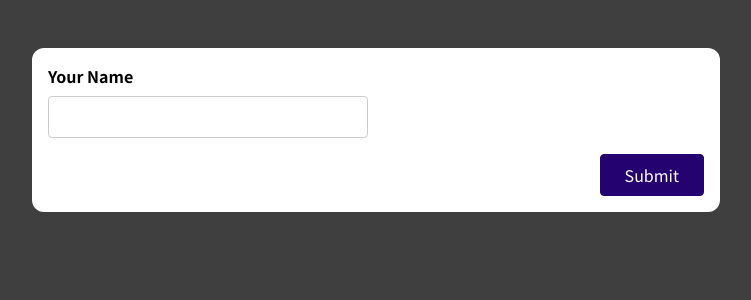
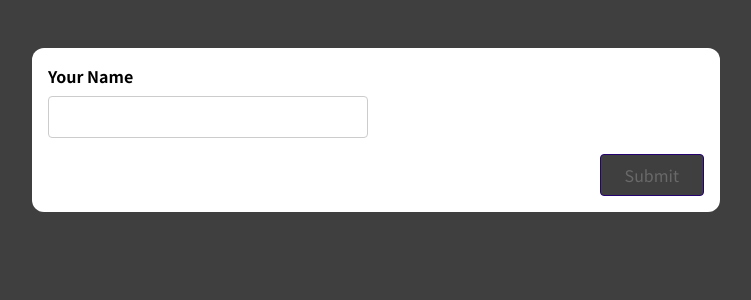
Before and after one commit to Mahdi2105/react-forms, a React (Create React App) app: page / in a window 1280 px wide. Shown: the top 300 px of the page, without its empty margins (264-1015 px from the left). Built offline with nearby package versions, Linux system fonts and the light colour scheme.

Commit message:
Added logic for form submission validation

```diff
--- a/src/components/SimpleInput.js
+++ b/src/components/SimpleInput.js
@@ -1,12 +1,22 @@
-import React from "react";
+import React, { useEffect } from "react";
 import { useState } from "react";
 
 const SimpleInput = (props) => {
   const [enteredName, setEnteredName] = useState("");
   const [nameTouch, setNameTouch] = useState(false);
+  const [formVal, setFormVal] = useState(false);
 
   const nameVal = enteredName.trim() !== "";
   const nameInputInvalid = !nameVal && nameTouch;
+
+  // This would be used if I had more than 1 form input
+  useEffect(() => {
+    if (nameVal) {
+      setFormVal(true);
+    } else {
+      setFormVal(false);
+    }
+  }, [nameVal]);
 
   const nameChangeHandler = (event) => {
     setEnteredName(event.target.value);
@@ -52,7 +62,7 @@ const SimpleInput = (props) => {
           )}
         </div>
         <div className="form-actions">
-          <button>Submit</button>
+          <button disabled={!formVal}>Submit</button>
         </div>
       </form>
     </React.Fragment>
--- a/src/index.css
+++ b/src/index.css
@@ -1,11 +1,11 @@
-@import url('https://fonts.googleapis.com/css2?family=Noto+Sans+JP:wght@400;700&display=swap');
+@import url("https://fonts.googleapis.com/css2?family=Noto+Sans+JP:wght@400;700&display=swap");
 
 * {
   box-sizing: border-box;
 }
 
 html {
-  font-family: 'Noto Sans JP', sans-serif;
+  font-family: "Noto Sans JP", sans-serif;
 }
 
 body {
@@ -79,6 +79,14 @@ button:active {
   border-color: #33059e;
 }
 
+button:disabled,
+button:disabled:hover,
+button:disabled:active {
+  background-color: #3f3f3f;
+  color: dimgrey;
+  cursor: not-allowed;
+}
+
 .form-actions {
   text-align: right;
 }
```
